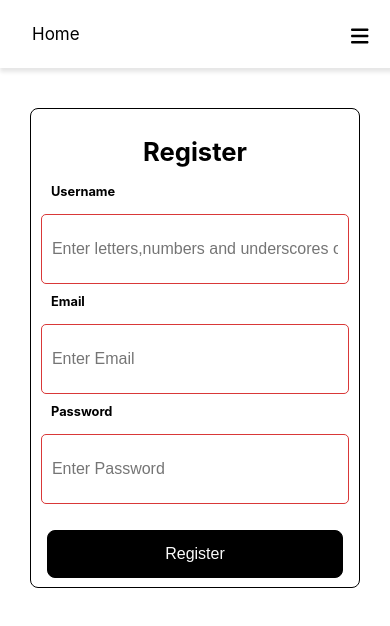
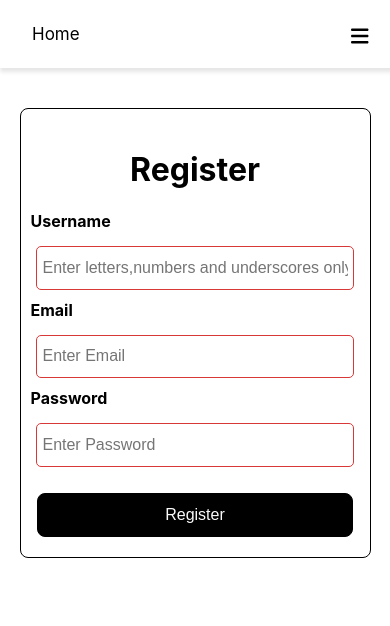
Before and after one commit to yinjuchen/bookflow, a React (Create React App) app: page /register in a window 390 px wide. Shown: the top 626 px of the page. Built offline with nearby package versions, Linux system fonts and the light colour scheme.

Commit message:
updated mobile view for register, signin, recommendation form

```diff
--- a/src/components/recommendation-form/recommendation-form.styles.scss
+++ b/src/components/recommendation-form/recommendation-form.styles.scss
@@ -2,7 +2,7 @@
   --button-border-background: #000000;
   --input-border-background: #000000;
   --button-color: #fafafa;
-  --input-border--invalid: #d93838;
+  --error-message-color: #d93838;
   --button-hover: rgb(50, 47, 47);
   --message-cover: #fafafaca;
 }
@@ -12,6 +12,7 @@
   display: flex;
   flex-direction: column;
   width: 450px;
+  max-width: 100%;
   height: 630px;
   border-radius: 8px;
   justify-content: center;
@@ -53,7 +54,7 @@
     }
 
     input:invalid, textarea:invalid{
-      border: 1px solid var(--input-border--invalid);
+      border: 1px solid var(--error-message-color);
     }
 
     .message {
@@ -105,9 +106,10 @@
     width: 100%;
     max-width: 400px;
     font-size: 0.8rem;
-    padding: 0 5px;
+    padding: 20px 5px;
     box-sizing: border-box;
     height: fit-content;
+
     h2 {
       font-size: 1rem;
     }
--- a/src/routes/profile/profile.styles.scss
+++ b/src/routes/profile/profile.styles.scss
@@ -110,10 +110,17 @@
 
 @media screen and (max-width:768px) {
   .profile-container {
-    .profile-search-container {
+    padding: 10px;
+    .profile-search-container,
+    .profile-detail-container,
+    .profile-recommendation {
       padding: 5px;
       width: 100%;
-      font-size: 0.8rem;
+    }
+    input, .bio, button {
+      width: 100%;
+      margin: 5px 0;
+
     }
     .welcome-message {
       font-size: large;
--- a/src/routes/register/register.styles.scss
+++ b/src/routes/register/register.styles.scss
@@ -2,23 +2,23 @@
   --button-border-background: #000000;
   --input-border-background: #000000;
   --button-color:#fafafa;
-  --input-border--invalid:#d93838;
+  --error-message-color:#d93838;
   --button-hover: rgb(50, 47, 47);
 }
 
 .register-container {
-  border: 1px solid var(--border);
+  border: 1px solid var(--input-border-background);
   display: flex;
   flex-direction: column;
   width: 400px;
-  height: 480px;
+  max-width: 100%;
+  height: 450px;
   justify-content: center;
   align-items: center;
-  margin: 0 auto;
   border-radius: 8px;
-  margin-top: 40px;
-  margin-bottom: 40px;
+  margin: 40px auto;
   overflow: hidden;
+  box-sizing: border-box;
 
   label {
     display: block;
@@ -33,15 +33,16 @@
     width: 90%;
     border: 1px solid var(--input-border-background);
     outline: none;
-    line-height: 10px;
+    line-height: 1.5;
     height: 35px;
     padding: 5px;
-    margin: 10px;
+    margin: 10px auto;
     border-radius: 5px;
+    font-size: 16px;
   }
 
   input:invalid {
-    border: 1px solid var(--input-border--invalid);
+    border: 1px solid var(--error-message-color);
   }
 
   button {
@@ -50,9 +51,9 @@
     background: var(--button-border-background);
     width: 93%;
     color: var(--button-color);
-    height: 40px;
+    height: 48px;
     margin-top: 16px;
-    font-size: 1rem;
+    font-size: 16px;
     cursor: pointer;
 
     &:hover {
@@ -61,27 +62,17 @@
   }
 
   .error-message {
-    color: var(--input-border--invalid);
+    color: var(--error-message-color);
   }
 }
 
 @media screen and (max-width:768px) {
   .register-container {
-    width: 100%;
-    max-width: 330px;
-    font-size: 0.8rem;
-    padding: 0 5px;
-    box-sizing: border-box;
+    width: 90%;
+    padding: 20px 5px;
 
-    input {
-      font-size: 16px;
-      padding: 10px;
-      height: 48px;
-    }
-
-    button {
-      font-size: 16px;
-      height: 48px;
+    label {
+      margin-left: 10px;
     }
 
     button:hover {
--- a/src/routes/signin/signin.styles.scss
+++ b/src/routes/signin/signin.styles.scss
@@ -2,7 +2,7 @@
   --button-border-background: #000000;
   --input-border-background: #000000;
   --button-color: #fafafa;
-  --input-border--invalid: #d93838;
+  --error-message-color: #d93838;
   --button-hover: rgb(50, 47, 47);
 }
 
@@ -11,13 +11,12 @@
   display: flex;
   flex-direction: column;
   width: 400px;
-  height: 480px;
+  max-width: 100%;
+  height: 450px;
   justify-content: center;
   align-items: center;
-  margin: 0 auto;
   border-radius: 8px;
-  margin-top: 40px;
-  margin-bottom: 40px;
+  margin: 40px auto;
   box-sizing: border-box;
   overflow: hidden;
 
@@ -30,24 +29,24 @@
     font-weight: bold;
   }
 
-
   input {
     width: 90%;
     border: 1px solid var(--input-border-background);
     outline: none;
-    line-height: 10px;
+    line-height: 1.5;
     height: 36px;
     padding: 5px;
-    margin: 10px;
+    margin: 10px auto;
     border-radius: 5px;
+    font-size: 16px;
   }
 
   input:invalid {
-    border: 1px solid var(--input-border--invalid);
+    border: 1px solid var(--error-message-color);
   }
 
   .error-message {
-    color: var(--input-border);
+    color: var(--error-message-color);
   }
 
   .signin-body-container {
@@ -89,9 +88,9 @@
       background: var(--button-border-background);
       width: 93%;
       color: var(--button-color);
-      height: 40px;
+      height: 48px;
       margin-top: 16px;
-      font-size: 1rem;
+      font-size: 16px;
       cursor: pointer;
       &:hover {
         background: var(--button-hover);
@@ -101,21 +100,13 @@
 
 @media screen and (max-width:768px) {
   .login-container {
-     width: 100%;
-     max-width: 330px;
-     font-size: 0.8rem;
-     padding: 0 5px;
-     box-sizing: border-box;
+     width: 90%;
+     padding: 20px 5px;
 
-     input {
-      font-size: 16px;
-      padding: 10px;
-      height: 48px;
+     label {
+      margin-left: 10px;
      }
-     button {
-      font-size: 16px;
-      height: 48px;
-     }
+
     button:hover {
       background: var(--button-border-background);
       color: var(--button-color);
```
